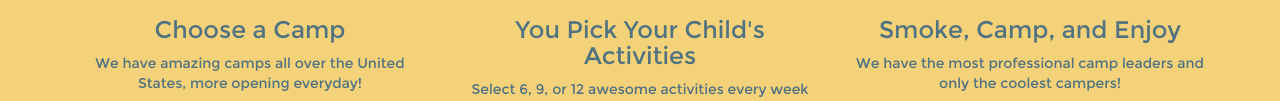
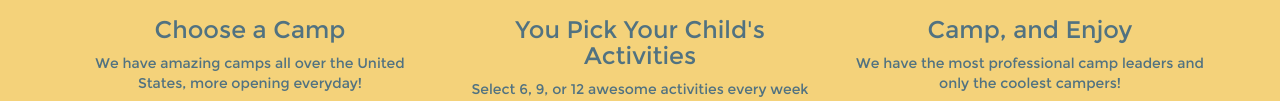
Before and after one commit to billywaite/WC4K, a plain HTML site: page website/index.html in a window 1280 px wide. Shown: the part 963-1064 px from the top of the page. Drawn offline with nearby package versions, Linux system fonts and the light colour scheme.

Commit message:
Update index.html

```diff
--- a/website/index.html
+++ b/website/index.html
@@ -64,7 +64,7 @@
        </div>
         <div class="col-md-4">
           <img src="pictures/enjoy.jpg" height="200" width="200">
-          <h3>Smoke, Camp, and Enjoy</h3>
+          <h3>Camp, and Enjoy</h3>
           <p>We have the most professional camp leaders and only the coolest campers!</p>
         </div>
       </div>
```
